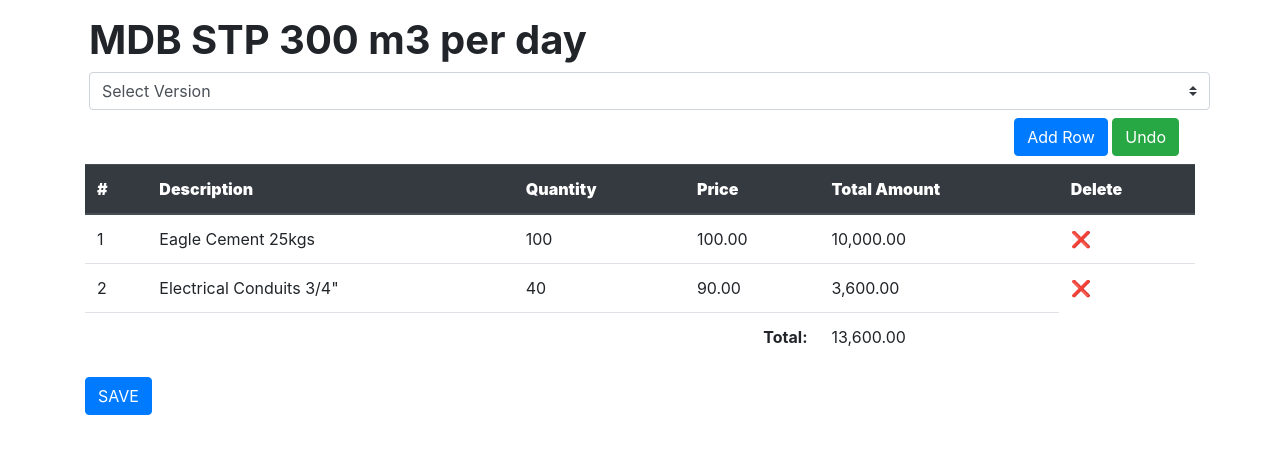
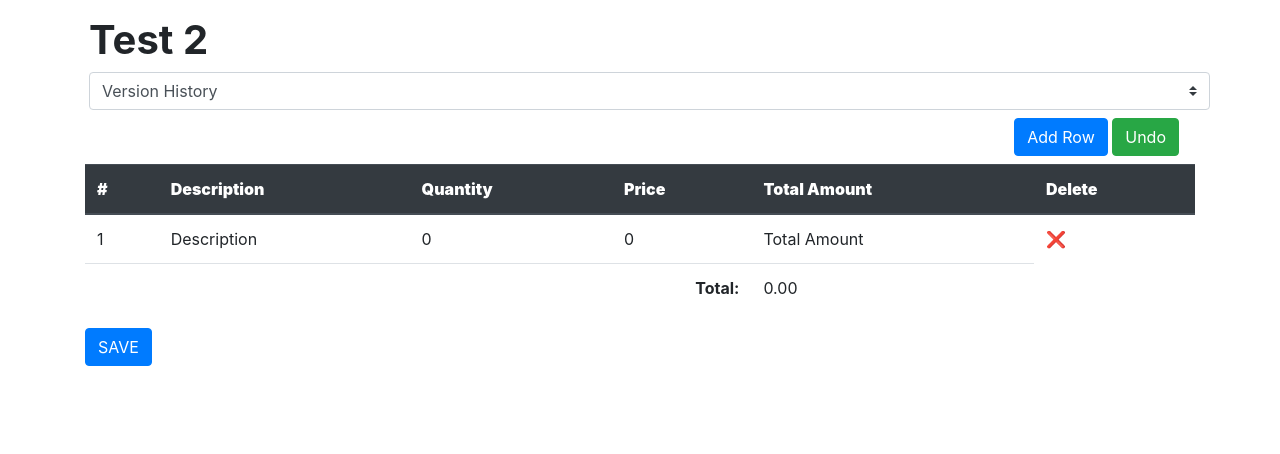
Before and after one commit to bkasdone/capstone, a Django app: page /project/2 in a window 1280 px wide. Shown: the part 56-510 px from the top of the page. Run offline with Django 4.2, Linux system fonts and the light colour scheme; data comes from the database, SQL or seed files in the repository; some libraries are stand-ins or nearby versions.

Commit message:
fixing javascript code

```diff
--- a/engineering/admin.py
+++ b/engineering/admin.py
@@ -1,8 +1,9 @@
 from django.contrib import admin
-from .models import Pump, Phase, Project, ProjectDetails
+from .models import Pump, Phase, Project, ProjectDetails, Version
 # Register your models here.
 
 admin.site.register(Pump)
 admin.site.register(Phase)
 admin.site.register(Project)
 admin.site.register(ProjectDetails)
+admin.site.register(Version)
--- a/engineering/models.py
+++ b/engineering/models.py
@@ -16,7 +16,24 @@
     def __str__(self):
         return f'{self.proj_name}'
 
-# Create your models here.
+class Version(models.Model):
+    proj_id = models.ForeignKey(Project, on_delete=models.CASCADE, related_name="project_id")
+    version = models.IntegerField()
+    editor = models.ForeignKey(User, blank=True, null=True, on_delete=models.CASCADE)
+
+    def __str__(self):
+        return f'version:{self.version}'
+
+
+class ProjectDetails(models.Model):
+    ver = models.ForeignKey(Version, on_delete=models.CASCADE, related_name="vers_details")
+    description = models.CharField(max_length=300)
+    quantity = models.IntegerField()
+    price = models.DecimalField(max_digits=9, decimal_places=2)
+
+    def __str__(self):
+        return f"Project:{self.ver.proj_id.proj_name} v.{self.ver.version} edited by:{self.ver.editor}"
+
 class Pump(models.Model):
     user = models.ForeignKey(User, on_delete=models.CASCADE)
     project = models.ForeignKey(Project, on_delete=models.CASCADE)
@@ -31,15 +48,3 @@
 
     def __str__(self):
         return f"by {self.user}, Project: {self.project}"
-
-
-class ProjectDetails(models.Model):
-    proj_name = models.ForeignKey(Project, on_delete=models.CASCADE, related_name="project")
-    name = models.ForeignKey(User, blank=True, null=True, on_delete=models.CASCADE)
-    version = models.IntegerField(blank=True, null=True)
-    description = models.CharField(max_length=300)
-    quantity = models.IntegerField()
-    price = models.DecimalField(max_digits=9, decimal_places=2)
-
-    def __str__(self):
-        return f"{self.proj_name}, version:{self.version} by:{self.name}"
--- a/engineering/static/engineering/script.js
+++ b/engineering/static/engineering/script.js
@@ -22,7 +22,7 @@
         } else if (i === 5) {
             cell.innerHTML = '<span onclick="deleteRow(this)" class="delete-icon">&#10060;</span>'
         } else {
-            let placeholderText = i === 1 ? 'Description' : (i === 2 ? 'Quantity' : (i === 3 ? 'Price' : 'Total Amount'))
+            let placeholderText = i === 1 ? 'Description' : (i === 2 ? '0' : (i === 3 ? '0' : 'Total Amount'))
             cell.innerHTML = '<div contenteditable="' + (i === 4 ? 'false' : 'true') + '" oninput="updateRowTotal(this)">' + placeholderText + '</div>'
         }
     }
@@ -90,6 +90,7 @@
         totalAmountCell.innerText = totalAmount.toFixed(2).replace(/\B(?=(\d{3})+(?!\d))/g, ",")
         updateTotalAmount()
     }
+
 }
 
 // Update the total below the table
@@ -108,6 +109,9 @@
 
         if (!isNaN(quantity) && !isNaN(price)) {
             totalAmount += quantity * price
+        }
+        else {
+            totalAmount = 0
         }
     }
 
@@ -201,10 +205,9 @@
 
 })
 
-// Assuming you have a button with the id 'saveTable'
+
 document.addEventListener("DOMContentLoaded", function () {
     document.getElementById('saveTable').addEventListener('click', function () {
-        // Select data from the HTML table (modify this according to your table structure)
         const tableData = [];
         const rows = document.querySelectorAll('table tbody tr');
         rows.forEach(row => {
@@ -213,28 +216,35 @@
             rowData.description = cells[1].querySelector('div').innerText;
             rowData.quantity = parseInt(cells[2].querySelector('div').innerText, 10);
             rowData.price = parseInt(cells[3].querySelector('div').innerText, 10);
-            // Add more fields as needed
             tableData.push(rowData);
         });
 
-        // Send the data to the Django API endpoint
+
         const projectId = document.querySelector("#projectname").value;
-        console.log(projectId);  // Check the value in the console
+        console.log(projectId);
         fetch(`/api/save_data/${projectId}`, {
             method: 'POST',
             headers: {
                 'Content-Type': 'application/json',
-                'X-CSRFToken': getCookie('csrftoken'), // Include the CSRF token
+                'X-CSRFToken': getCookie('csrftoken'),
             },
             body: JSON.stringify(tableData),
         })
-            .then(response => response.json())
+            .then(response => {
+                return response.json();
+            })
             .then(data => {
                 console.log('Success:', data);
+                window.location.href = `/project/${projectId}`;
+                const saveMessage = document.getElementById('saveMessage');
+                saveMessage.textContent = 'Project Saved';
+                setTimeout(() => {
+                    saveMessage.textContent = '';
+                }, 5000);
+
             })
-            .catch((error) => {
+            .catch(error => {
                 console.error('Error:', error);
-            });
             });
 
 
@@ -256,6 +266,8 @@
         }
 
     })
+})
+
 document.addEventListener("DOMContentLoaded", function () {
     document.getElementById('versionDropdown').addEventListener('change', function () {
         var projectId = document.getElementById('projectname').value;
--- a/engineering/templates/engineering/project.html
+++ b/engineering/templates/engineering/project.html
@@ -3,13 +3,14 @@
 
 {% block body %}
     <div class='container'>
+        <div id="saveMessage"></div>
         <div class="row justify-content-between mt-3 ml-1">
             <h1><strong>{{ projectName }}</strong></h1>
             <input type="hidden" value="{{projectName.id}}" id="projectname">
             <select class="custom-select" id="versionDropdown">
-                <option selected>Select Version</option>
+                <option selected>Version History</option>
                 {% for ver in versions %}
-                    <option value="{{ ver.version }}">{{ ver.version }}</option>
+                    <option value="{{ ver.version }}">version: {{ ver.version }} edited by: {{ ver.editor }}</option>
                 {% endfor %}
             </select>
 
@@ -57,9 +58,9 @@
                 <tr>
                     <td>1</td>
                     <td><div contenteditable="true">Description</div></td>
-                    <td><div contenteditable="true" oninput="updateRowTotal(this)">Quantity</div></td>
-                    <td><div contenteditable="true" oninput="updateRowTotal(this)">Price</div></td>
-                    <td><div contenteditable="false"></div></td>
+                    <td><div contenteditable="true" oninput="updateRowTotal(this)">0</div></td>
+                    <td><div contenteditable="true" oninput="updateRowTotal(this)">0</div></td>
+                    <td><div contenteditable="false">Total Amount</div></td>
                     <td><span onclick="deleteRow(this)" class="delete-icon">&#10060;</span></td>
                 </tr>
             </tbody>
--- a/engineering/views.py
+++ b/engineering/views.py
@@ -1,4 +1,4 @@
-from django.shortcuts import render
+from django.shortcuts import render, redirect, get_object_or_404
 from django.contrib.auth import authenticate, login, logout
 import json
 from django.views.decorators.csrf import csrf_exempt
@@ -21,31 +21,34 @@
         title = request.POST["proj_title"]
         new_project = Project(proj_name=title)
         new_project.save()
-        return HttpResponseRedirect(reverse('project', args=[new_project.id]))
+        new_version = Version(proj_id=new_project, version=0, editor=request.user)
+        new_version.save()
+        return redirect("index")
+
 
 def project(request, id):
     if request.method == "GET":
-        projectName = Project.objects.get(pk=id)
-        max_version = ProjectDetails.objects.filter(proj_name=id).aggregate(Max('version'))['version__max']
+        projectName = get_object_or_404(Project, pk=id)
+
+        # Get the latest version for the given project id
+        latest_version = Version.objects.filter(proj_id=id).order_by('-version').first()
 
         # Filter ProjectDetails with the given project id and highest version
-        projDetails = ProjectDetails.objects.filter(proj_name=id, version=max_version)
-        versions = ProjectDetails.objects.values("version").distinct().order_by("-version")
-
+        projDetails = ProjectDetails.objects.filter(ver=latest_version)
+        versions = Version.objects.filter(proj_id=id).order_by('-version')
         total_amount_sum = 0
 
         for detail in projDetails:
             detail.total_price = detail.price * detail.quantity
             total_amount_sum += detail.total_price
 
-    return render(request, "engineering/project.html", {
-        "projDetails":projDetails,
-        "projectName":projectName,
-        "total_amount_sum": total_amount_sum,
-        "version": max_version,
-        "versions": versions
-    })
-
+        return render(request, "engineering/project.html", {
+            "projDetails": projDetails,
+            "projectName": projectName,
+            "total_amount_sum": total_amount_sum,
+            "version": latest_version,
+            "versions": versions,
+        })
 def newProj(request, title):
     if request.method == "GET":
         projects = Project.objects.all()
@@ -105,24 +108,21 @@
             "projects": projects,
         })
 
-@csrf_exempt
+
 def save_data(request, id):
     if request.method == 'POST':
         try:
             json_data = json.loads(request.body)
-            project_name = Project.objects.get(id=id)
+            project = get_object_or_404(Project, id=id)
+            latest_version = Version.objects.filter(proj_id=project).order_by('-version').first()
+            new_version_number = latest_version.version + 1 if latest_version else 1
 
-            # Find the maximum version for the given project
-            max_version = ProjectDetails.objects.filter(proj_name=project_name).aggregate(Max('version'))['version__max']
+            new_version = Version(proj_id=project, version=new_version_number, editor=request.user)
+            new_version.save()
 
             for item in json_data:
-                # Increment the version for each new detail
-                version = max_version + 1 if max_version is not None else 1
-
                 project_detail = ProjectDetails(
-                    version=version,
-                    name = request.user,
-                    proj_name=project_name,
+                    ver=new_version,
                     description=item['description'],
                     quantity=item['quantity'],
                     price=item['price']
@@ -140,7 +140,8 @@
     if request.method == "GET":
         # Assuming you have a valid Project object with the given id
         # You may need to adapt this part based on your project structure
-        project_details = ProjectDetails.objects.filter(proj_name=id, version=version)
+        project_version = Version.objects.get(proj_id=id, version=version)
+        project_details = ProjectDetails.objects.filter(ver=project_version)
 
         # Convert project details to a list of dictionaries
         proj_details_list = []
```
Also changed, not shown: db.sqlite3, engineering/migrations/0001_initial.py, engineering/migrations/0002_projectdetails.py (deleted), engineering/migrations/0003_pump_price_alter_phase_phase.py (deleted), engineering/migrations/0004_pump_system.py (deleted), engineering/migrations/0005_pump_power.py (deleted), engineering/migrations/0006_projectdetails_version.py (deleted), engineering/migrations/0007_projectdetails_name.py (deleted). Lines whose indentation alone changed are shown as unchanged.
